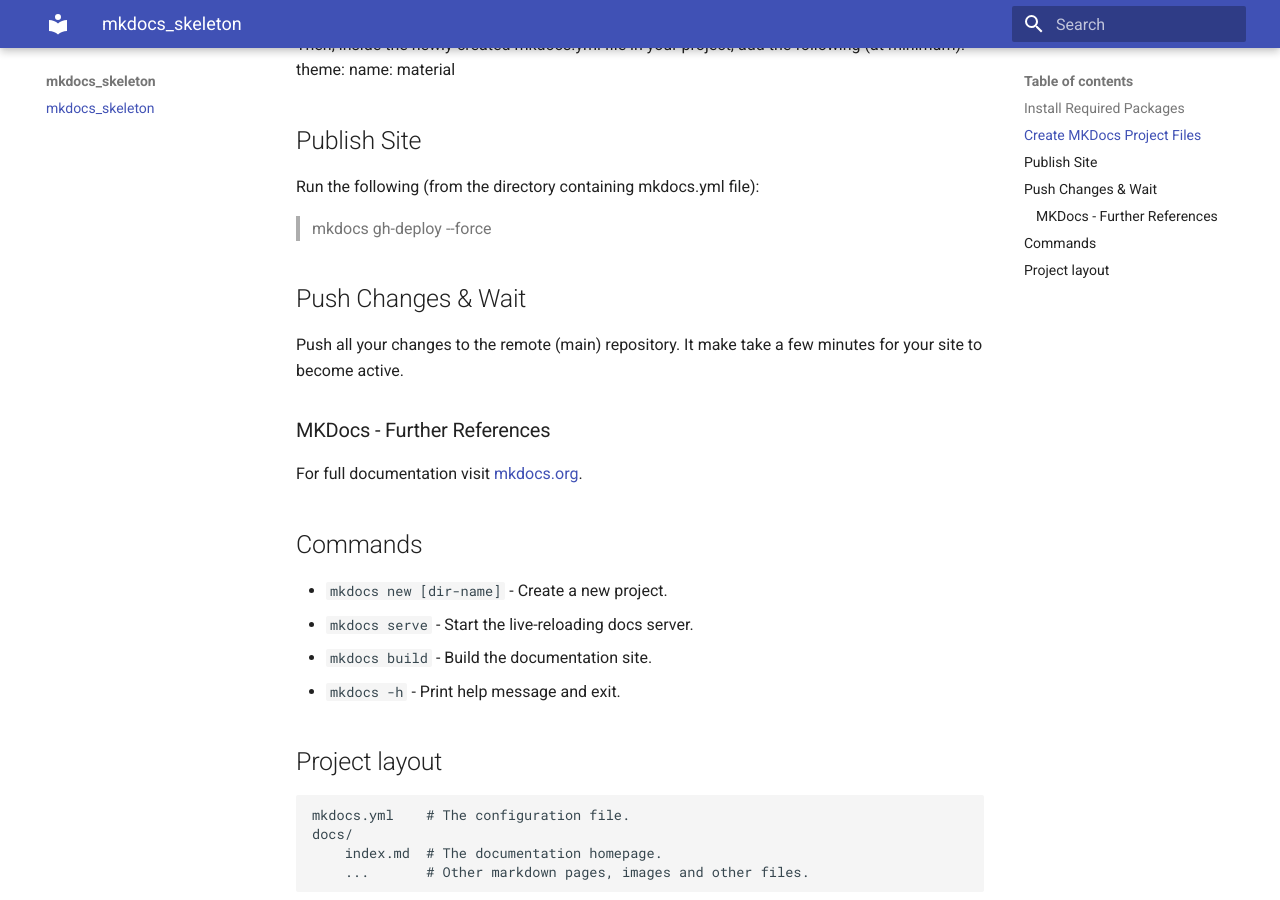
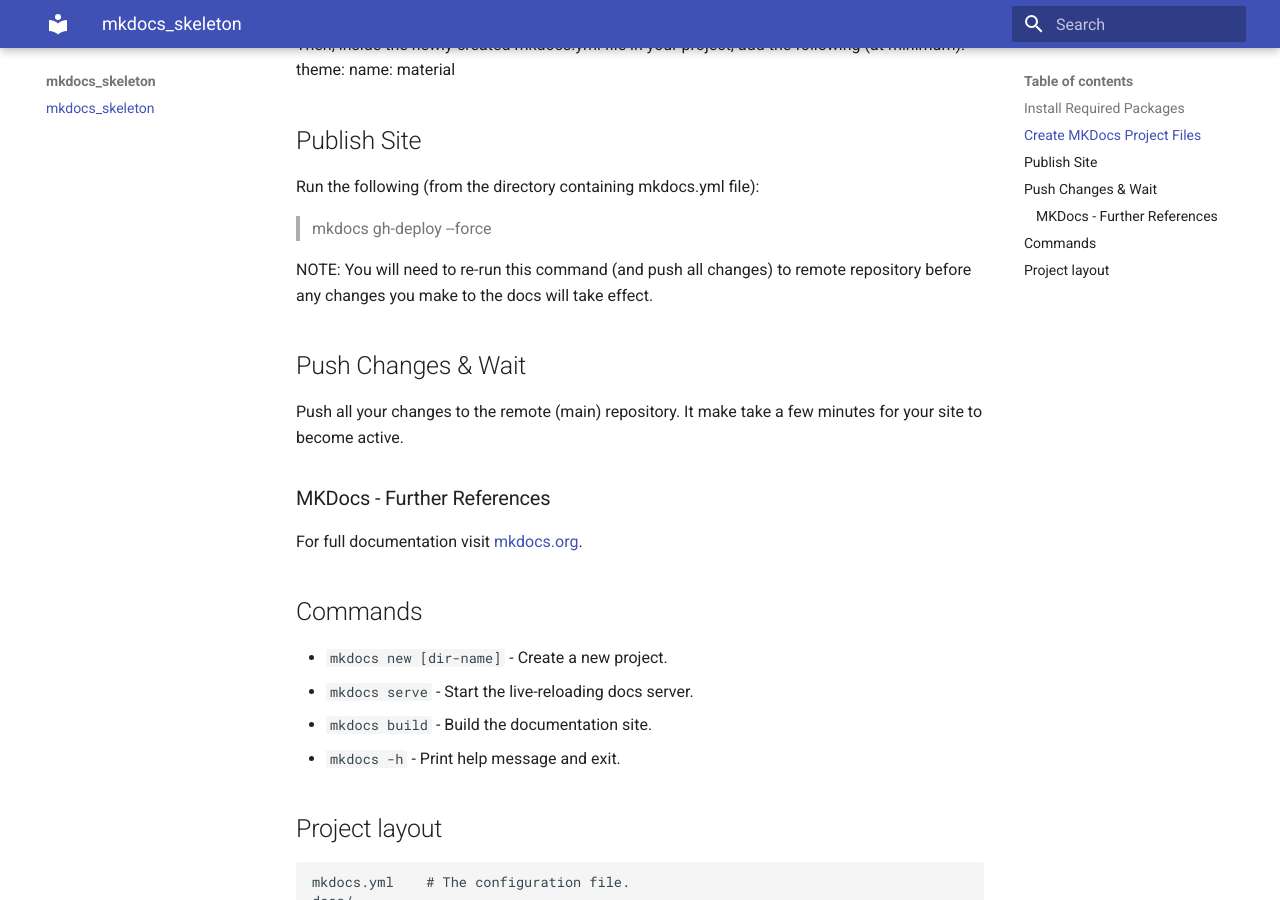
Before and after one commit to kellog-specialk/mkdocs_skeleton, an MkDocs documentation site: the page built from docs/index.md, in a window 1280 px wide and 900 px high, scrolled down 557 px. Built offline with MkDocs 1.6.1 and Material for MkDocs 9.7.7, drawn with Linux system fonts in a browser that asks for light colours.

Commit message:
adding additional info to docs

```diff
--- a/docs/index.md
+++ b/docs/index.md
@@ -18,6 +18,8 @@
 ## Publish Site
 Run the following (from the directory containing mkdocs.yml file):
 > mkdocs gh-deploy --force
+
+NOTE: You will need to re-run this command (and push all changes) to remote repository before any changes you make to the docs will take effect.
 
 
 ## Push Changes & Wait
```
Also changed, not shown: site/index.html, site/search/search_index.json, 1 other file.
